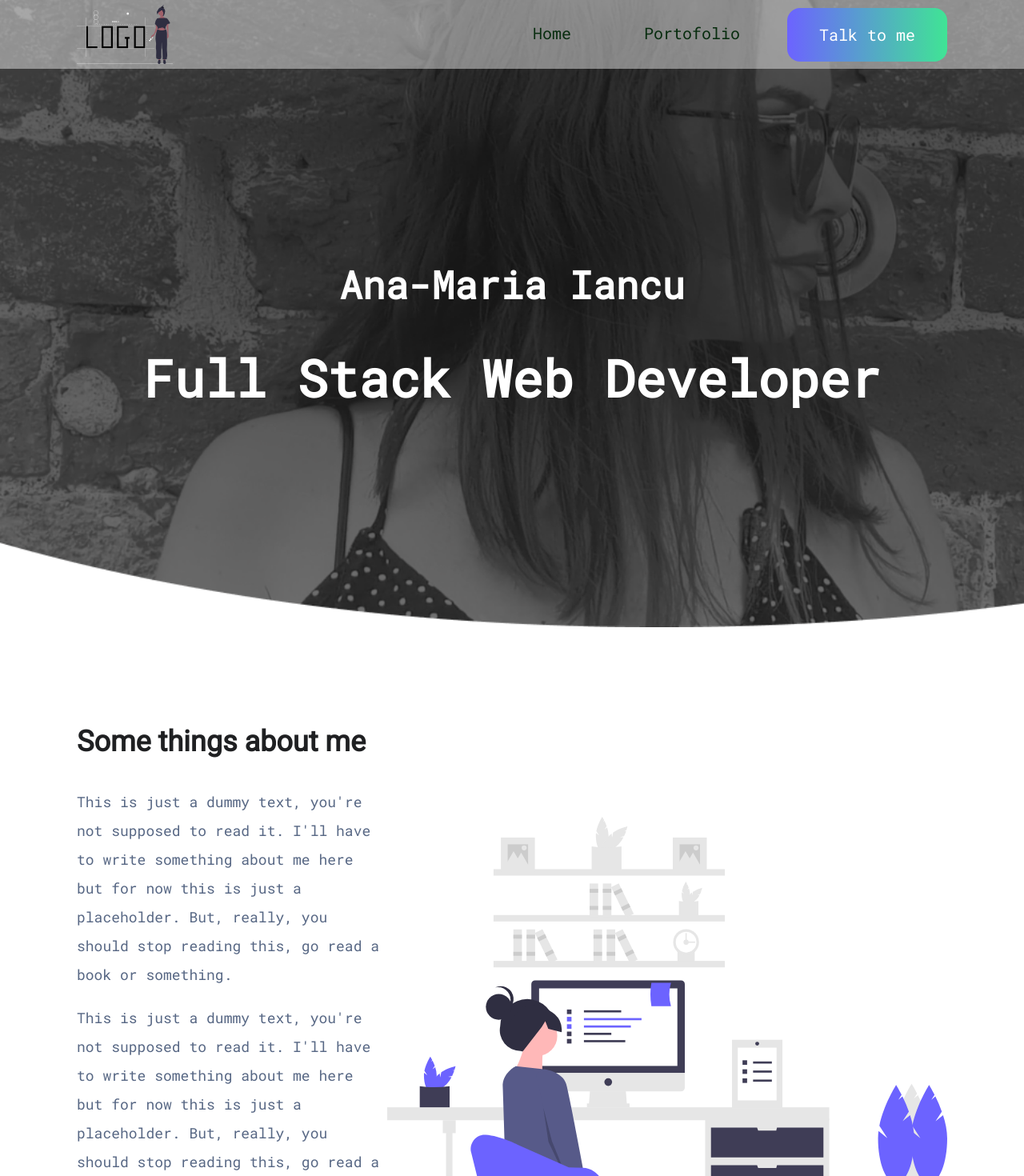
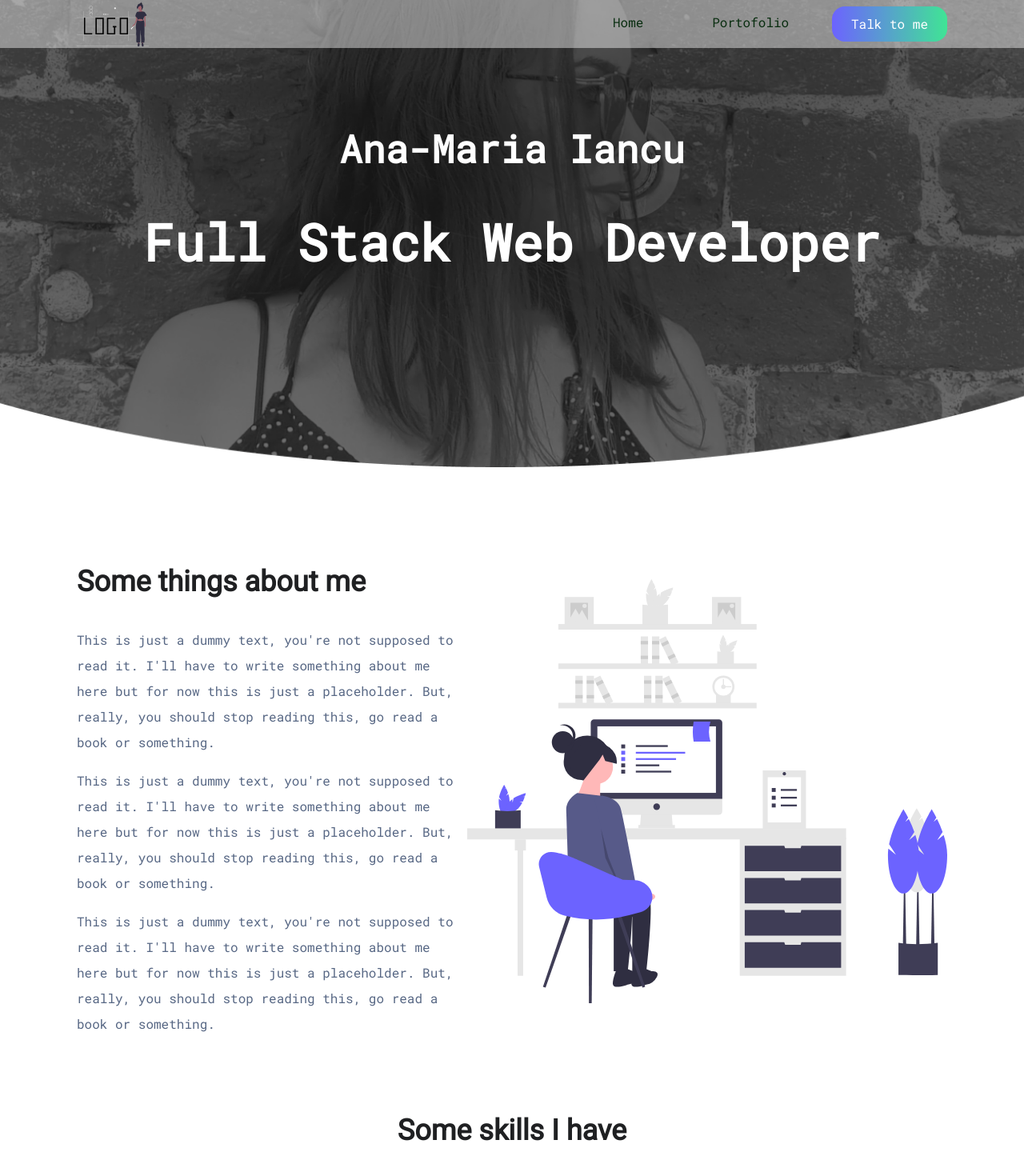
Before and after one commit to anaiancu24/my-personal-website, a Nuxt app: page / in a window 1280 px wide. Shown: the top 1470 px of the page at 80% size. Built offline with nearby package versions, Linux system fonts and the light colour scheme.

Commit message:
Smaller fonts + layout changes + Netlify form setup

```diff
--- a/assets/scss/base/_variables.scss
+++ b/assets/scss/base/_variables.scss
@@ -4,7 +4,8 @@ $font-roboto        : 'Roboto';
 $font-roboto-mono   : 'Roboto Mono';
 
 // Font sizes
-$font-size-20       : 20px;
+$font-size-12       : 12px;
+$font-size-20       : 18px;
 $font-size-16       : 16px;
 $font-size-18       : 18px;
 $font-size-24       : 24px;
--- a/assets/scss/base/main.scss
+++ b/assets/scss/base/main.scss
@@ -19,7 +19,7 @@ h3, h4 {
     font-family: $font-roboto;
 }
 
-h1, h2, p, li, a, button, label {
+h1, h2, p, li, a, span, button, label {
     font-family: $font-roboto-mono;
 }
 
@@ -63,7 +63,7 @@ button {
 }
 
 .padding-64 {
-    padding: 64px 0;
+    padding: 44px 0;
 }
 
 .center {
@@ -93,12 +93,12 @@ button {
     }
 
     p {
-        font-size: $font-size-18;
+        font-size: $font-size-16;
         line-height: 2;
     }
 
     li {
-        font-size: $font-size-18;
+        font-size: $font-size-16;
     }
 
     .section_50-50 {
--- a/assets/scss/components/_about.scss
+++ b/assets/scss/components/_about.scss
@@ -17,13 +17,13 @@
 
         &_left {
             text-align: left;
-            max-width: 700px;
+            max-width: 600px;
         }
 
         &_right {
 
             img {
-                width: 700px;
+                width: 600px;
             }
         }
     }
--- a/assets/scss/components/_contact.scss
+++ b/assets/scss/components/_contact.scss
@@ -2,9 +2,9 @@
 @import '../base/variables';
 
 .contact-wrapper {
-    @include flex(space-evenly, center);
     position: relative;
     min-height: 1000px;
+    top: 100px;
 
     .contact-form {
         flex-basis: 30%;
@@ -21,7 +21,7 @@
             }
 
             input, textarea {
-                width: 93%;
+                width: 90%;
                 height: 38px;
                 padding: 0 1rem;
                 color: $grey-medium;
@@ -29,6 +29,11 @@
                 outline:none;
                 border: 1px solid $grey-light;
                 border-radius: 8px;
+                cursor: pointer;
+
+                &:hover, &:focus {
+                    border: 1px solid $mountain-meadow;
+                }
             }
 
             textarea {
@@ -58,3 +63,16 @@
         text-align: left;
     }
 }
+
+@include desktop {
+
+    .contact-wrapper {
+        top: 0;
+        @include flex(space-evenly, center);
+
+        .contact-text {
+            position: relative;
+            top:-200px;
+        }
+    }
+}
--- a/assets/scss/components/_footer.scss
+++ b/assets/scss/components/_footer.scss
@@ -4,14 +4,13 @@
 .footer {
 
     &-wrapper {
-        @include flex(space-between, normal);
         background-color: $grey-dark;
-        padding: 2rem 5rem;
+        padding: 1rem 5rem;
 
         a ,p, span {
             color: white;
             text-decoration: none;
-            font-size: $font-size-16;
+            font-size: $font-size-12;
         }
 
         &-social {
@@ -28,7 +27,17 @@
         p {
             margin: 0;
             padding: 1rem 0;
+            font-size: $font-size-12;
         }
     }
 
 }
+
+@include desktop {
+
+    .footer {
+        &-wrapper {
+            @include flex(space-between, normal);
+        }
+    }
+}
--- a/assets/scss/components/_header.scss
+++ b/assets/scss/components/_header.scss
@@ -7,11 +7,11 @@
     background: url('/images/hero.png') no-repeat;
     background-size: cover;
     background-position-x: -200px;
-    height: 600px;
+    height: 450px;
 
     &_text {
         position: relative;
-        top: 220px;
+        top: 200px;
         color:white;
     }
 }
@@ -20,11 +20,7 @@
 
     .header {
         top: -86px;
-        height: 830px;
+        height: 630px;
         background-position-x: 0;
-
-        &_text {
-            top: 370px;
-        }
     }
 }
--- a/assets/scss/components/_navigation.scss
+++ b/assets/scss/components/_navigation.scss
@@ -2,14 +2,14 @@
 @import '../base/variables';
 
 .navigation {
-    position: fixed;
+    position: absolute;
     top:0;
     z-index: 1;
-    height: 65px;
+    height: 45px;
 
     &--transparent {
         background-color: rgba(255, 255, 255, 0.44);
-        transition: background-color 0.4s ease-out;
+        transition: background-color 0.4s ease-in-out;
     }
     &.scroll {
         background-color: white;
@@ -26,7 +26,7 @@
         z-index:2;
 
         &-svg {
-            width: 120px;
+            width: 90px;
         }
     }
 
@@ -36,12 +36,12 @@
 
     &_menu {
         list-style: none;
-        background: rgba(255, 255, 255, 0.44);;
+        background: white;
         text-align: center;
         margin: 0;
         padding: 0;
         position: relative;
-        top: -7px;
+        top: -11px;
         max-height: 0;
         overflow: hidden;
         -webkit-transition: max-height 0.8s;
@@ -58,12 +58,13 @@
 
             a {
                 text-decoration: none;
-                color: white;
-                font-size: $font-size-20;
+                color: $bottle-green;
+                font-size: $font-size-16;
             }
 
             &:last-child {
                 @include cta($cornflower-blue, white);
+                padding: 0.5rem 1.5rem;
 
                 a {
                     color: white;
@@ -76,7 +77,8 @@
 @include desktop {
 
     .navigation {
-        height: 86px;
+        position: fixed;
+        height: 60px;
 
         &_wrapper {
             @include flex(space-between, center);
@@ -90,7 +92,7 @@
             display: block;
             top: 0;
             @include flex(space-between, center);
-            width: 550px;
+            width: 450px;
             background: none;
             overflow: visible;
 
@@ -113,7 +115,7 @@
                     content: '';
                     display: block;
                     position: relative;
-                    top: 24px;
+                    top: 14px;
                     width: 0;
                     height: 4px;
                     background: $mountain-meadow;
--- a/components/CTA.vue
+++ b/components/CTA.vue
@@ -1,5 +1,5 @@
 <template>
-<div class="call-to-action section-85 padding-64 center">
+<div class="call-to-action section-85 mb-100 center">
     <h4 class="call-to-action_text">Some dummy text here only, should be a question in order to send me a message</h4>
     <button class="call-to-action_button">Send me a message</button>
 </div>
--- a/components/ContactForm.vue
+++ b/components/ContactForm.vue
@@ -5,16 +5,16 @@
       <p>Please use this contact form to send me an message. In case you hate forms, just send me an email here.</p>
     </div>
     <div class="contact-form">
-      <form @submit.prevent="submitForm" autocomplete="off">
+      <form autocomplete="off" name="contact-form" method="POST" data-netlify="true" netlify>
         <div class="form-group">
           <label for="firstname">First name:</label><br><br>
-          <input type="text" v-model="form.firstname" id="firstname" />
+          <input type="text" v-model="form.firstname" id="firstname" name="first_name"/>
           <!-- <p v-if="$v.form.name.$error" class="error-message">The name field is required</p> -->
         </div>
 
         <div class="form-group">
           <label for="lastname">Last name</label><br><br>
-          <input type="text" v-model.number="form.lastname" id="lastname" />
+          <input type="text" v-model.number="form.lastname" id="lastname" name="last_name"/>
           <!-- <div v-if="$v.form.age.$error">
         <p v-if="!$v.form.age.required" class="error-message">The age field is required</p>
         <p v-else-if="!$v.form.age.integer" class="error-message">The age field should be an integer</p>
@@ -24,19 +24,19 @@
 
         <div class="form-group">
           <label for="email">Email:</label><br><br>
-          <input type="email" v-model="form.email" id="email" />
+          <input type="email" v-model="form.email" id="email" name="email"/>
           <!-- <p v-if="!$v.form.email.email && $v.form.email.$error" class="error-message">Invalid email address</p> -->
           <!-- <p v-if="!$v.form.email.required && $v.form.email.$error" class="error-message">Email is required so we can send you the newsletter</p> -->
         </div>
 
         <div class="form-group">
           <label for="message">Your message here</label><br><br>
-          <textarea v-model.number="form.message" id="message"></textarea>
+          <textarea v-model.number="form.message" id="message" name="message"></textarea>
           <!-- <p v-if="$v.form.food.$error && !$v.form.food.pizzaOrBurger" class="error-message">Sorry! We only serve pizzas and burgers</p> -->
         </div>
 
         <div class="submit-button">
-          <button>Submit</button>
+          <button type="submit">Submit</button>
         </div>
       </form>
     </div>
--- a/components/Navigation.vue
+++ b/components/Navigation.vue
@@ -43,7 +43,7 @@ export default {
       this.$refs.navigation_menu.classList.toggle("active");
     },
     changeNav() {
-      if (window.scrollY > 830) {
+      if (window.scrollY > 600) {
         this.$refs.nav.classList.add("scroll");
       } else {
         this.$refs.nav.classList.remove("scroll");
--- a/components/Portofolio.vue
+++ b/components/Portofolio.vue
@@ -1,7 +1,9 @@
 <template>
   <div id="portofolio" class="portofolio section-100 padding-64 center">
     <h3>Some work I've done</h3>
-    <p class="mb-100">Short introduction about the work I'm presenting, from logo to intro to websites</p>
+    <p
+      class="mb-100"
+    >Short introduction about the work I'm presenting, from logo to intro to websites</p>
     <div class="portofolio-wrapper mb-100">
       <div class="row">
         <div class="column">
@@ -9,6 +11,7 @@
           <video style="width:100%" controls>
             <source src="@/static/images/portofolio_intro1.mp4" type="video/mp4" />
           </video>
+        <img src="@/static/images/portofolio_web4.png" style="width:100%" />
         </div>
         <div class="column">
           <img src="@/static/images/portofolio_poster1.jpg" style="width:100%" />
```
Also changed, not shown: 5 other files (tests, documents, lock files or other folders).
